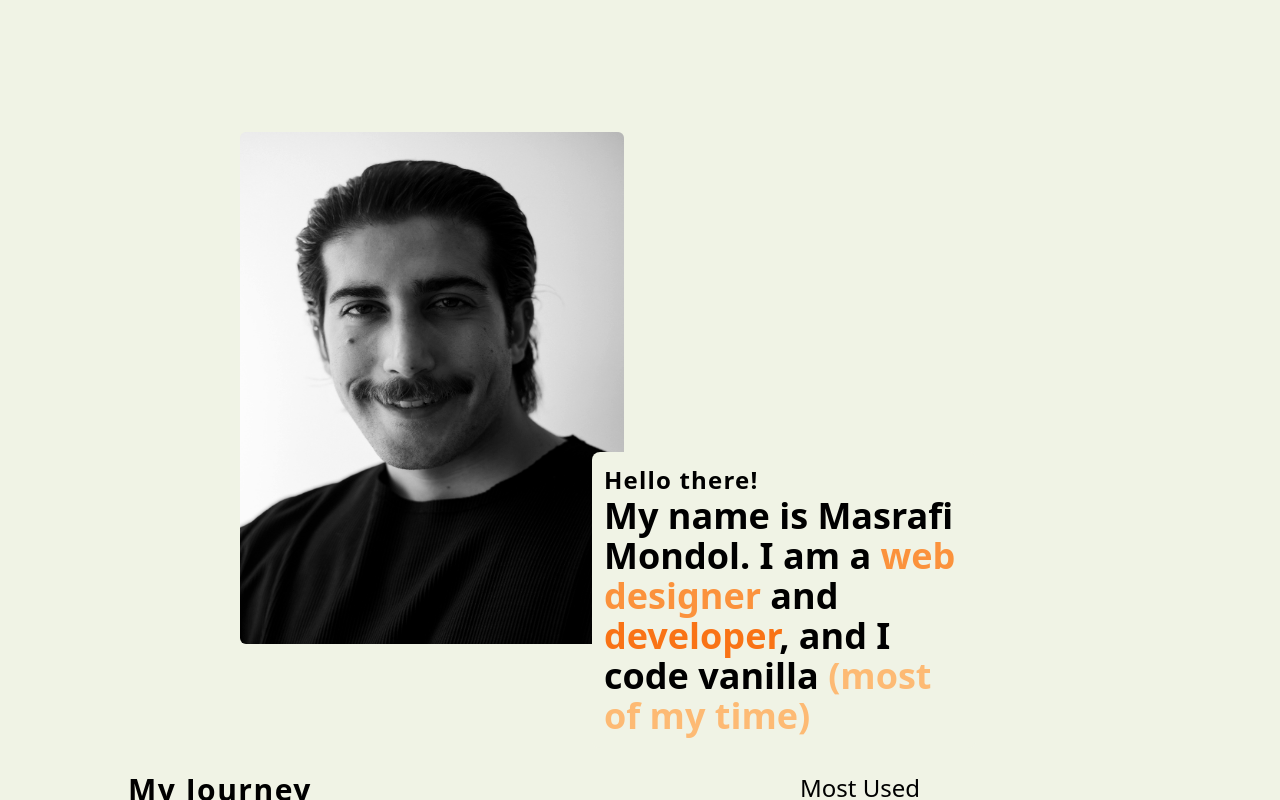
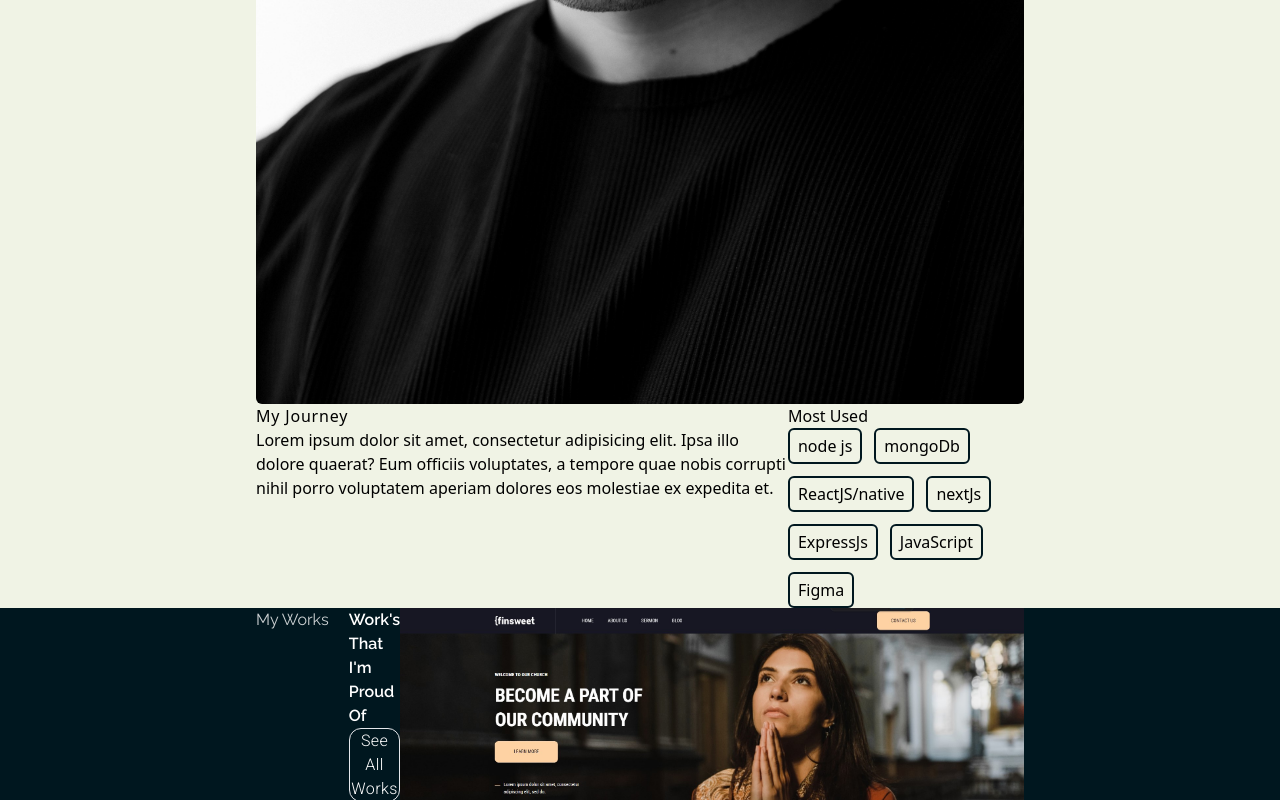
Before and after one commit to devMasrafi/portfolionextjs, a Next.js app: page / in a window 1280 px wide. Shown: the part 920-1720 px from the top of the page. Built offline with nearby package versions, Linux system fonts and the light colour scheme.

Commit message:
scrollbar hidden

```diff
--- a/src/app/globals.css
+++ b/src/app/globals.css
@@ -5,3 +5,13 @@
 @tailwind base;
 @tailwind components;
 @tailwind utilities;
+
+/* Hide scrollbar for modern browsers */
+::-webkit-scrollbar {
+    display: none; /* Chrome, Safari, Edge */
+  }
+
+  body {
+    -ms-overflow-style: none; /* Internet Explorer 10+ */
+    scrollbar-width: none; /* Firefox */
+  }
--- a/tailwind.config.js
+++ b/tailwind.config.js
@@ -6,6 +6,11 @@ module.exports = {
     "./src/app/**/*.{js,ts,jsx,tsx,mdx}",
   ],
   theme: {
+    screens: {
+      'sm': '320px',
+      'md': '768px',
+      'lg': '1380px',
+    },
     fontFamily: {
       ralewayFt: ['"Raleway", sans-serif'],
       robotoFt: ['"Roboto", serif'],
```
